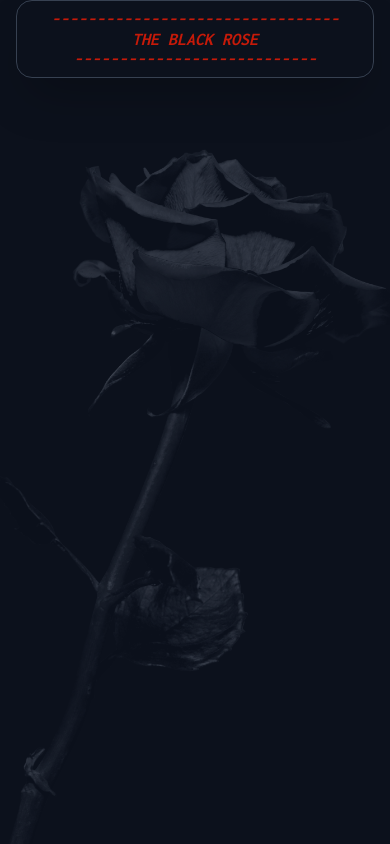
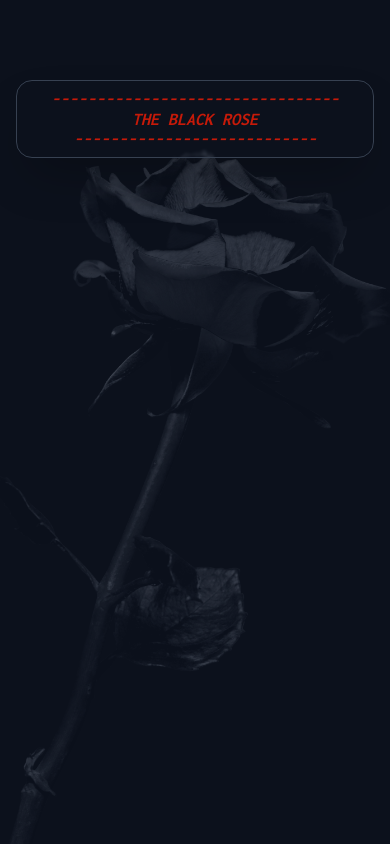
Before and after one commit to Lethaldroid/TheBook, a plain HTML site: page index_m.html in a window 390 px wide. Drawn offline with nearby package versions, Linux system fonts and the light colour scheme.

Commit message:
gemini fix

```diff
--- a/index_m.html
+++ b/index_m.html
@@ -55,7 +55,7 @@
     </div>
 
     <!-- Main Content Container -->
-    <main class="relative min-h-screen flex items-start justify-start py-25 px-4 sm:p-6 md:p-8 z-10">
+    <main class="relative min-h-screen flex items-start justify-start py-20 px-4 sm:p-6 md:p-8 z-10">
         <!-- The glassmorphism card now has padding. -->
         <div class="bg-gray-1000 bg-opacity-10 backdrop-filter py-2 px-4 rounded-2xl shadow-2xl w-full border border-gray-700" style="backdrop-filter: blur(1px);">
             <div id="code">
@@ -70,7 +70,6 @@
             <span class="heading comments">THE BLACK ROSE</span><br />
             <span class="heading comments">--------------------------------</span><br />
         </div><div class="poem-body">
-        <br/>
         Though the black roses<br />
         Were embroidered on your<br />
         <span class="comments">Darkened dress, yet</span> somehow they<br />
@@ -127,7 +126,7 @@
                             parentElement.innerHTML += char;
                             // Wait for a short duration before typing the next character
                             await new Promise(resolve => setTimeout(resolve, TYPING_SPEED_MS));
-                            window.scrollTo({ top: document.body.scrollHeight, behavior: 'smooth' });
+                            // SCROLLING IS REMOVED FROM HERE
                         }
                     } else if (node.nodeType === Node.ELEMENT_NODE) {
                         // If it's an HTML element...
@@ -136,6 +135,7 @@
                         if (tagName === 'br') {
                             // Re-create the line break.
                             parentElement.appendChild(document.createElement('br'));
+                            // SCROLLING NOW ONLY HAPPENS AFTER A LINE BREAK
                             window.scrollTo({ top: document.body.scrollHeight, behavior: 'smooth' });
                         } else if (tagName === 'span' || tagName === 'div') {
                             // Re-create the span or div element, copying its classes.
```
